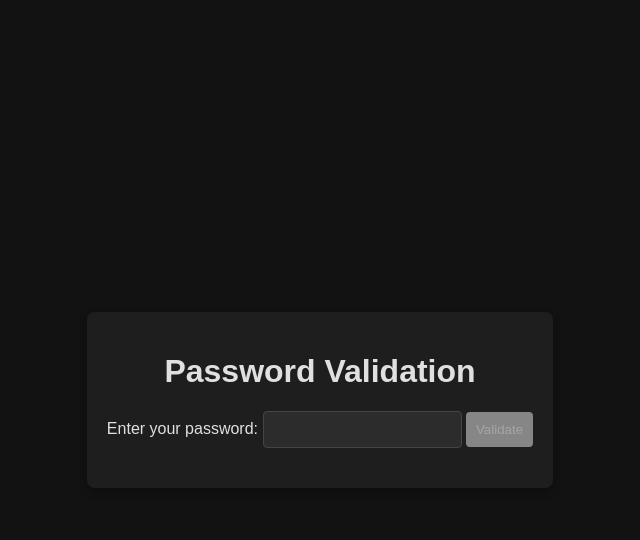
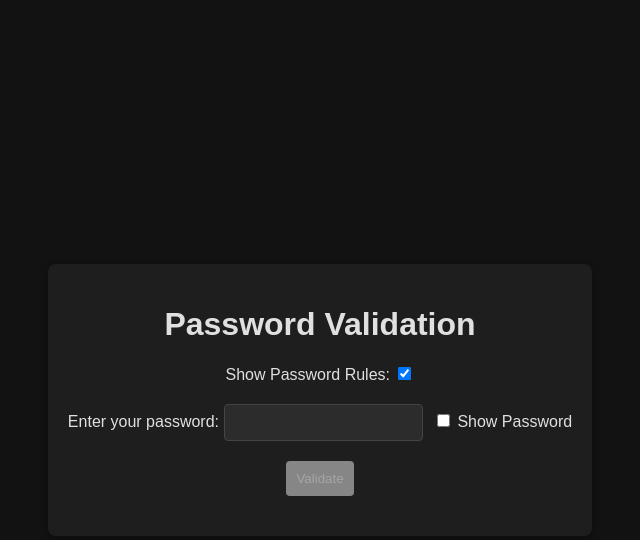
Before and after one commit to espedzhev/password_validation_task, a FastAPI app: page / in a window 1280 px wide. Shown: the top 540 px of the page, without its empty margins (320-960 px from the left). Run offline with FastAPI, Linux system fonts and the light colour scheme.

Commit message:
added show password

```diff
--- a/app/static/css/styles.css
+++ b/app/static/css/styles.css
@@ -21,7 +21,7 @@
     margin: 20px 0;
 }
 
-input[type="password"] {
+input {
     padding: 10px;
     border: 1px solid #444;
     border-radius: 4px;
@@ -37,6 +37,7 @@
     border-radius: 4px;
     cursor: pointer;
     transition: background-color 0.3s;
+    margin-top: 20px;
 }
 
 button:hover {
@@ -54,3 +55,7 @@
     margin-top: 20px;
     font-size: 1.2em;
 }
+
+#showPassword {
+  margin-left: 10px;
+}
--- a/app/templates/index.html
+++ b/app/templates/index.html
@@ -10,14 +10,32 @@
 <body>
 <div class="container">
   <h1>Password Validation</h1>
+
+  <!-- Toggle for rules visibility -->
+  <div>
+    <label for="showRules">Show Password Rules:</label>
+    <input type="checkbox" id="showRules" name="showRules" checked>
+  </div>
+
+  <!-- Rules list -->
   <ul id="rules">
     <!-- Rules will be dynamically populated -->
   </ul>
+
+  <!-- Password input with show password toggle -->
   <form id="passwordForm">
-            <label for="password">Enter your password:</label>
-            <input type="password" id="password" name="password">
+    <div>
+      <label for="passwordInput">Enter your password:</label>
+      <input type="password" id="passwordInput" name="password">
+      <label for="showPassword"></label>
+      <input type="checkbox" id="showPassword"> Show Password
+    </div>
+
+    <!-- Submit button -->
     <button type="submit" disabled>Validate</button>
   </form>
+
+  <!-- Response message -->
   <div id="response"></div>
 </div>
 </body>
```
Also changed, not shown: app/static/ts/validate.ts (+23 -12 lines). Lines whose indentation alone changed are shown as unchanged.
